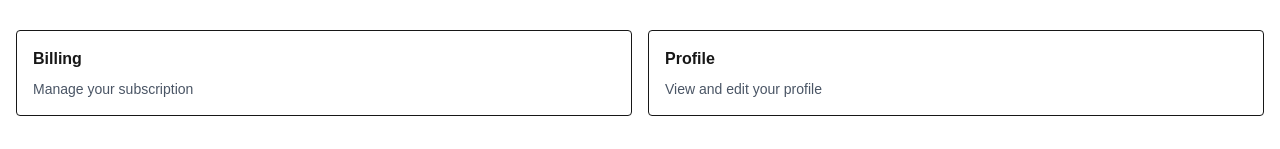
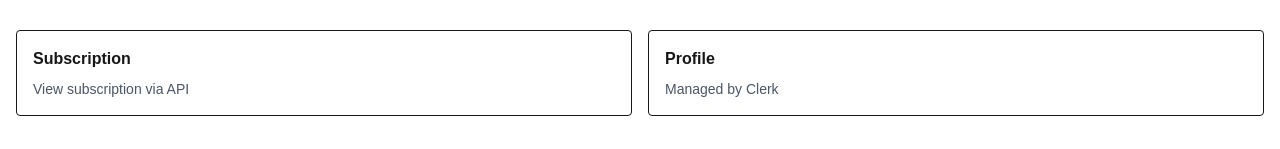
Before and after one commit to marufmw/learning-platform, a Next.js app: page /dashboard in a window 1280 px wide. Shown: the part 293-442 px from the top of the page. Built offline with nearby package versions, Linux system fonts and the light colour scheme; no server answers.

Commit message:
refactor: remove Stripe SDK - all payment operations are backend-driven

```diff
--- a/app/(authenticated)/dashboard/page.tsx
+++ b/app/(authenticated)/dashboard/page.tsx
@@ -23,12 +23,12 @@ export default function DashboardPage() {
 
       <div className="mt-8 grid grid-cols-1 md:grid-cols-2 gap-4">
         <div className="border rounded p-4">
-          <h2 className="font-semibold">Billing</h2>
-          <p className="text-sm text-gray-600 mt-2">Manage your subscription</p>
+          <h2 className="font-semibold">Subscription</h2>
+          <p className="text-sm text-gray-600 mt-2">View subscription via API</p>
         </div>
         <div className="border rounded p-4">
           <h2 className="font-semibold">Profile</h2>
-          <p className="text-sm text-gray-600 mt-2">View and edit your profile</p>
+          <p className="text-sm text-gray-600 mt-2">Managed by Clerk</p>
         </div>
       </div>
     </div>
--- a/lib/stripe/client.ts
+++ /dev/null
@@ -1,12 +0,0 @@
-import { loadStripe, Stripe } from "@stripe/stripe-js";
-
-let stripePromise: Promise<Stripe | null>;
-
-export const getStripe = () => {
-  if (!stripePromise) {
-    stripePromise = loadStripe(
-      process.env.NEXT_PUBLIC_STRIPE_PUBLISHABLE_KEY || ""
-    );
-  }
-  return stripePromise;
-};
--- a/lib/stripe/hooks.ts
+++ /dev/null
@@ -1,34 +0,0 @@
-"use client";
-
-import { useCallback } from "react";
-import { getStripe } from "./client";
-
-export const useStripeCheckout = () => {
-  const handleCheckout = useCallback(async (sessionId: string) => {
-    const stripe = await getStripe();
-
-    if (!stripe) {
-      console.error("Stripe failed to load");
-      return;
-    }
-
-    // Redirect to Stripe checkout using the Checkout API
-    // Note: redirectToCheckout is deprecated, using fetch-based approach instead
-    const response = await fetch("/api/checkout", {
-      method: "POST",
-      headers: { "Content-Type": "application/json" },
-      body: JSON.stringify({ sessionId }),
-    });
-
-    if (!response.ok) {
-      console.error("Failed to initiate checkout");
-      return;
-    }
-
-    // In a real implementation, you would redirect to the Stripe Checkout URL
-    // For now, this scaffolds the pattern
-    console.log("Checkout initiated for session:", sessionId);
-  }, []);
-
-  return { handleCheckout };
-};
--- a/package.json
+++ b/package.json
@@ -11,7 +11,6 @@
   "dependencies": {
     "@clerk/nextjs": "^7.2.1",
     "@reduxjs/toolkit": "^2.11.2",
-    "@stripe/stripe-js": "^9.2.0",
     "next": "16.2.4",
     "react": "19.2.4",
     "react-dom": "19.2.4",
```
Also changed, not shown: 2 other files (tests, documents, lock files or other folders).
